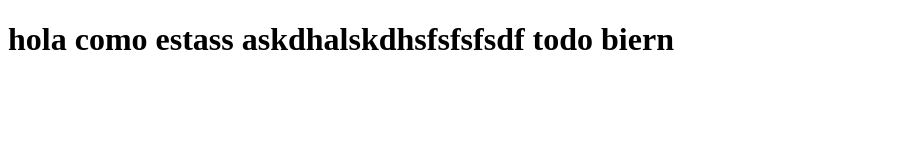
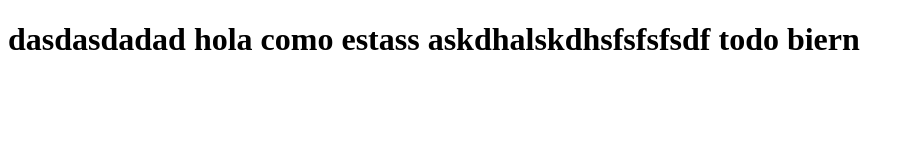
Before and after one commit to gudestefano/PrimerGit, a plain HTML site: page index.html in a window 1280 px wide. Shown: the whole page, without its empty margins (0-913 px from the left). Drawn offline with Linux system fonts and the light colour scheme.

Commit message:
ultimocomit

```diff
--- a/index.html
+++ b/index.html
@@ -1,6 +1,7 @@
 <!DOCTYPE html>
 <html>
     <h1>
+dasdasdadad
         hola como estass askdhalskdhsfsfsfsdf
         todo biern
     </h1>
```
